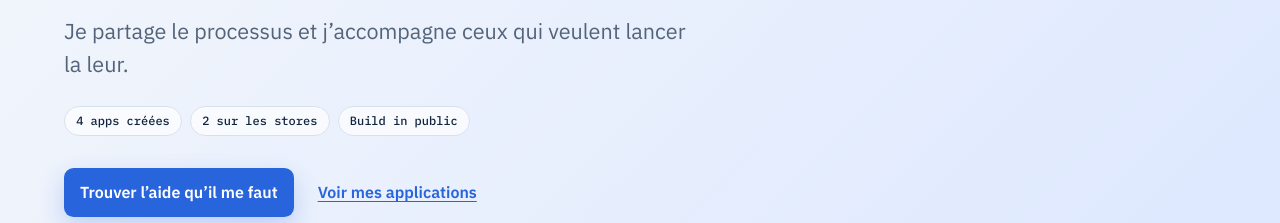
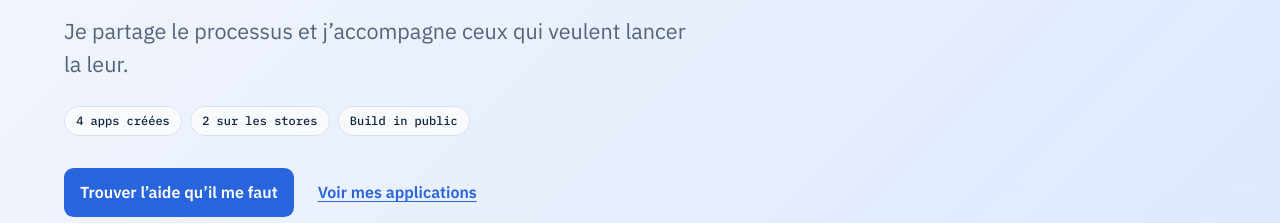
Before and after one commit to Dembs/dembs-site, a website with bundled scripts: page index.html in a window 1280 px wide. Shown: the part 577-800 px from the top of the page. Built offline with nearby package versions, Linux system fonts and the light colour scheme.

Commit message:
docs: document and verify homepage redesign

```diff
--- a/assets/css/site.css
+++ b/assets/css/site.css
@@ -54,7 +54,7 @@ h3 { margin-bottom: .75rem; font-size: 1.55rem; }
 .hero-actions { display: flex; flex-wrap: wrap; align-items: center; gap: 1rem 1.5rem; }
 .button, .text-link, .card-grid a, .resource-card a, .app-detail [data-app-stores] a, .social-links a, .legal-link { min-height: 2.75rem; display: inline-flex; align-items: center; font-weight: 600; }
 .button { padding: .75rem 1rem; border-radius: .6rem; text-decoration: none; }
-.primary { background: var(--cobalt); color: var(--white); box-shadow: 0 .6rem 1.5rem rgb(40 100 220 / .24); }
+.primary { background: var(--cobalt); color: var(--white); }
 .primary:hover { background: #1e54bf; }
 .text-link, .card-grid a, .resource-card a, .legal-link { color: var(--cobalt); text-underline-offset: .2em; }
 
```
Also changed, not shown: README.md.
